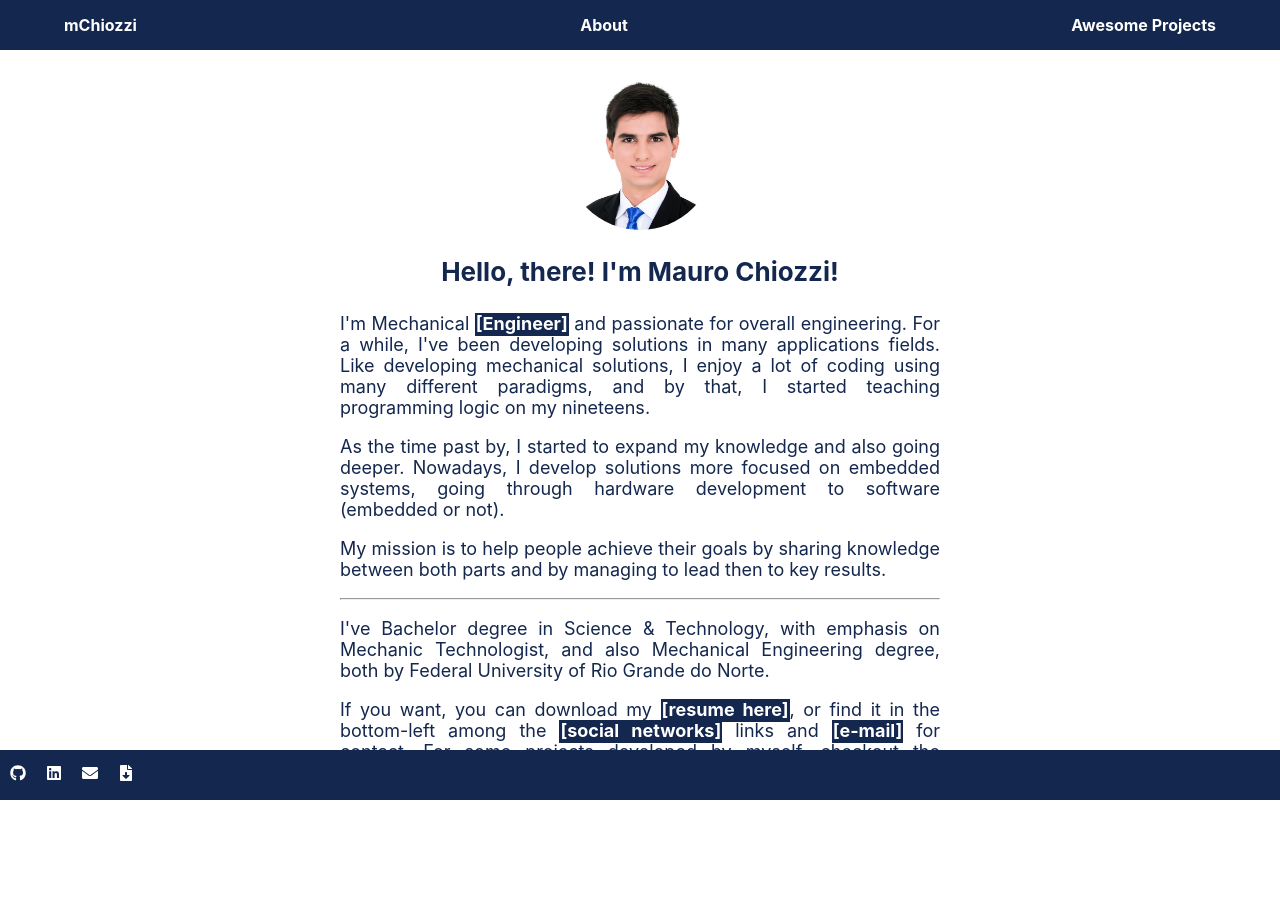
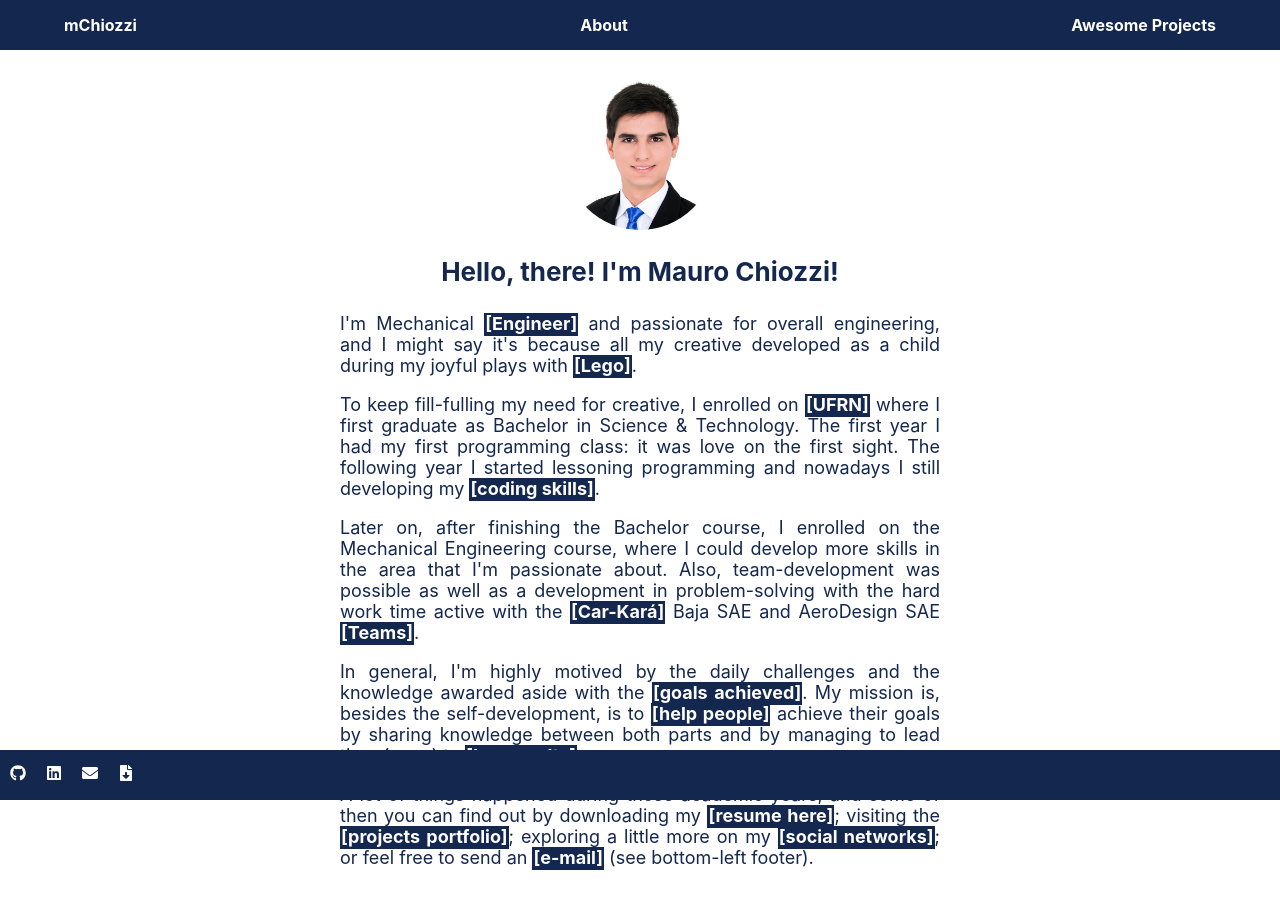
Before and after one commit to maurochiozzi/maurochiozzi.github.io, a React (Create React App) app: page /#/about in a window 1280 px wide. Shown: the top 908 px of the page. Before the commit the page ends 861 px from the top, so only its background shows below. Built offline with nearby package versions, Linux system fonts and the light colour scheme; the HTML template or start-up script is replaced by a standard one.

Commit message:
update about page

```diff
--- a/src/pages/about/index.js
+++ b/src/pages/about/index.js
@@ -18,47 +18,57 @@ export default function About() {
       <div className="main-content">
         <p>
           I'm Mechanical <span className="highlight">[Engineer]</span> and
-          passionate for overall engineering. For a while, I've been developing
-          solutions in many applications fields. Like developing mechanical
-          solutions, I enjoy a lot of coding using many different paradigms, and
-          by that, I started teaching programming logic on my nineteens.
+          passionate for overall engineering, and I might say it's because all
+          my creative developed as a child during my joyful plays with{" "}
+          <span className="highlight">[Lego]</span>.
         </p>
         <p>
-          As the time past by, I started to expand my knowledge and also going
-          deeper. Nowadays, I develop solutions more focused on embedded
-          systems, going through hardware development to software (embedded or
-          not).
-        </p>
-        <p>
-          My mission is to help people achieve their goals by sharing knowledge
-          between both parts and by managing to lead then to key results.
-        </p>
-        <hr />
-        <p>
-          I've Bachelor degree in Science & Technology, with emphasis on
-          Mechanic Technologist, and also Mechanical Engineering degree, both by{" "}
+          To keep fill-fulling my need for creative, I enrolled on{" "}
           <a
             href="https://www.ufrn.br/en"
             target="_blank"
             rel="noopener noreferrer"
           >
-            Federal University of Rio Grande do Norte
-          </a>
+            <span className="highlight">[UFRN]</span>
+          </a>{" "}
+          where I first graduate as Bachelor in Science & Technology. The first
+          year I had my first programming class: it was love on the first sight.
+          The following year I started lessoning programming and nowadays I
+          still developing my <span className="highlight">[coding skills]</span>
           .
         </p>
         <p>
-          If you want, you can download my{" "}
+          Later on, after finishing the Bachelor course, I enrolled on the
+          Mechanical Engineering course, where I could develop more skills in
+          the area that I'm passionate about. Also, team-development was
+          possible as well as a development in problem-solving with the hard
+          work time active with the{" "}
+          <span className="highlight">[Car-Kará]</span> Baja SAE and AeroDesign
+          SAE <span className="highlight">[Teams]</span>.
+        </p>
+        <p>
+          In general, I'm highly motived by the daily challenges and the
+          knowledge awarded aside with the{" "}
+          <span className="highlight">[goals achieved]</span>. My mission is,
+          besides the self-development, is to{" "}
+          <span className="highlight">[help people]</span> achieve their goals
+          by sharing knowledge between both parts and by managing to lead then
+          (or us) to <span className="highlight">[key results]</span>.
+        </p>
+        <p>
+          A lot of things happened during those academic years, and some of then
+          you can find out by downloading my{" "}
           <a href={Resume} target="_blank" rel="noopener noreferrer">
             <span className="highlight">[resume here]</span>
           </a>
-          , or find it in the bottom-left among the{" "}
-          <span className="highlight">[social networks]</span> links and{" "}
-          <span className="highlight">[e-mail]</span> for contact. For some
-          projects developed by myself, checkout the{" "}
+          ; visiting the{" "}
           <Link to="/projects">
             <span className="highlight">[projects portfolio]</span>
-          </Link>{" "}
-          page.
+          </Link>
+          ; exploring a little more on my{" "}
+          <span className="highlight">[social networks]</span>; or feel free to
+          send an <span className="highlight">[e-mail]</span> (see bottom-left
+          footer).
         </p>
       </div>
     </Content>
```
